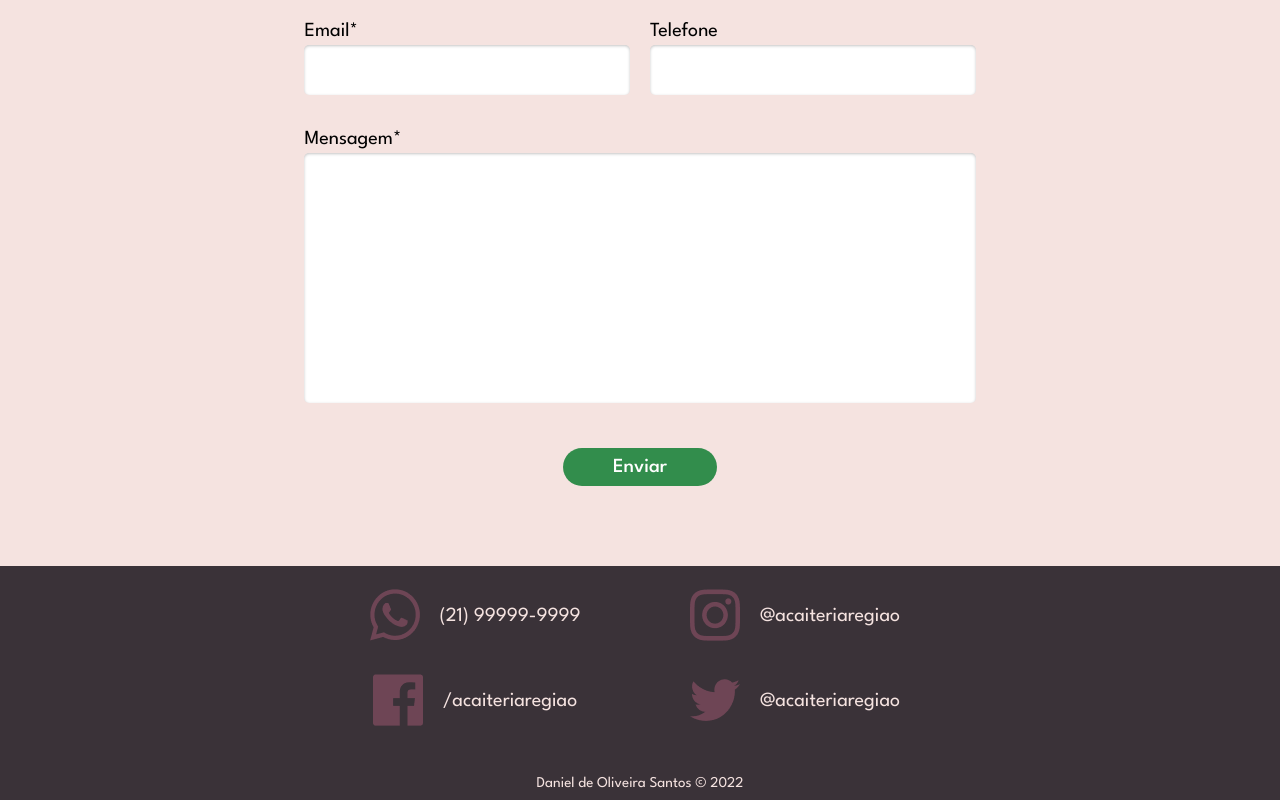
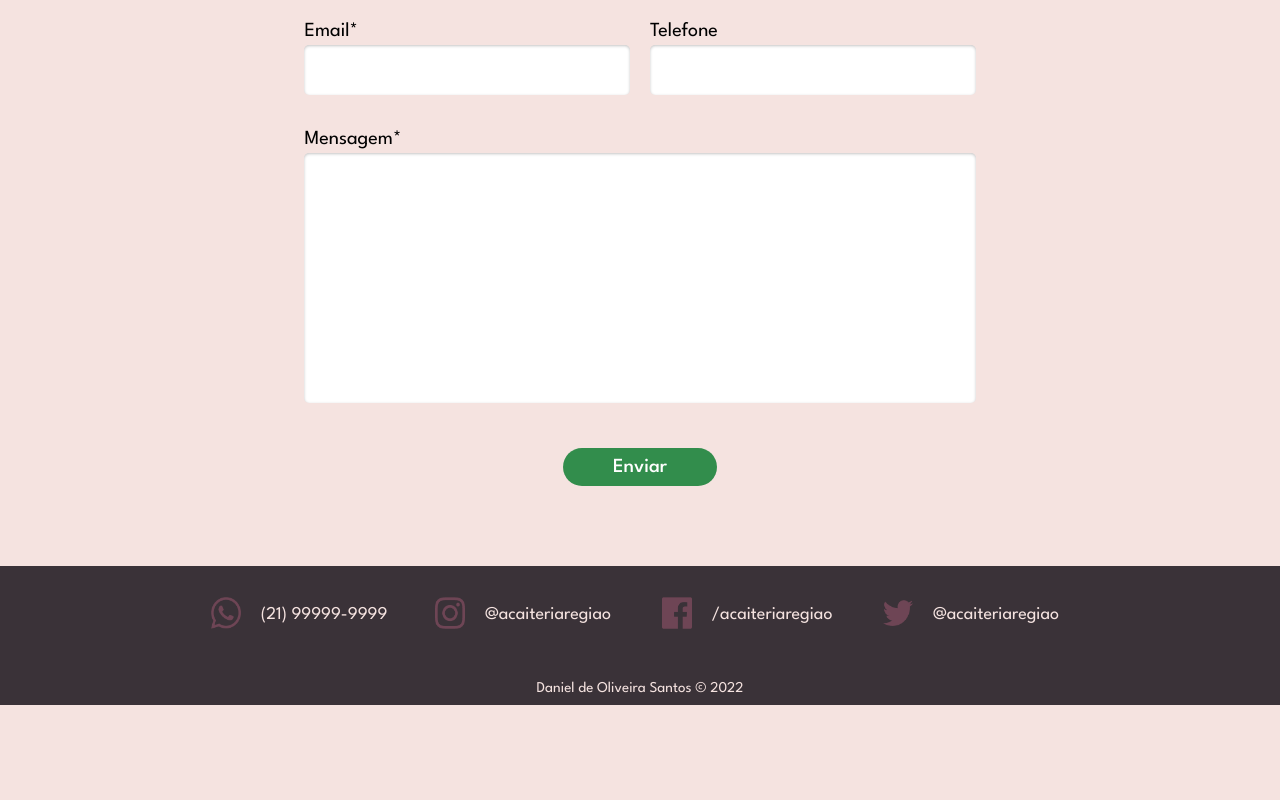
Before and after one commit to danideoliveira/acaiteria-regiao, a React (Vite) app: page /sobre in a window 1280 px wide. Shown: the part 779-1579 px from the top of the page. After the commit the page ends 1484 px from the top, so only its background shows below. Built offline with nearby package versions, Linux system fonts and the light colour scheme.

Commit message:
Update about footer

```diff
--- a/src/components/about/About.styled.js
+++ b/src/components/about/About.styled.js
@@ -57,7 +57,7 @@ export const DivLeft = styled.div`
 export const DivRight = styled.div`
   width: 100%;
   ${setFlexbox("center", "center", "row")};
-  background-color: ${ colors.darkPurple };
+  background-color: ${colors.darkPurple};
 
   .contact-container {
     display: grid;
@@ -91,6 +91,7 @@ export const FormContainer = styled.div`
 
 export const FormInfo = styled.form`
   width: 100%;
+
   fieldset {
     display: grid;
     grid-column-gap: 2rem;
--- a/src/components/contacts/Contacts.styled.js
+++ b/src/components/contacts/Contacts.styled.js
@@ -8,7 +8,7 @@ export const Container = styled.div`
   margin-bottom: 3rem;
 
   a img {
-    width: 50px;
+    width: 3rem;
     transition: 0.3s;
     cursor: pointer;
     margin-right: 1rem;
@@ -20,7 +20,7 @@ export const Container = styled.div`
 
   p {
     width: 100%;
-    color: ${ colors.cream };
+    font-size: 1.8rem;
   }
 
   div {
@@ -29,9 +29,9 @@ export const Container = styled.div`
   }
 
   @media (min-width: 320px) and (max-width: 900px) {
-    a img {
+    /* a img {
       width: 5rem;
-    }
+    } */
 
     div {
       width: 90%;
--- a/src/components/footer/Footer.styled.js
+++ b/src/components/footer/Footer.styled.js
@@ -9,15 +9,15 @@ export const Container = styled.footer`
   width: 100%;
   font-size: 1.5rem;
   position: absolute;
-  background-color: ${(props) => props.backgroundColor || `${ colors.cream }`};
+  background-color: ${(props) => props.backgroundColor || `${colors.cream}`};
   z-index: 0;
 
   p {
     padding: 1rem;
-    color: ${(props) => props.textColor || `${ colors.cream }`};
+    color: ${(props) => props.textColor || `${colors.darkPurple}`};
 
     a {
-      color: ${(props) => props.textColor || `${ colors.cream }`};
+      color: ${(props) => props.textColor || `${colors.darkPurple}`};
       transition: 0.3s;
 
       &:hover {
@@ -58,27 +58,23 @@ export const Shape = styled.div`
 `;
 
 export const ContactContainer = styled.div`
-  width: 100%;
+  width: 70%;
   ${setFlexbox("center", "center", "row")};
   background-color: ${(props) => props.backgroundColor};
+  margin: 0 auto;
 
   .box {
     display: grid;
-    grid-template-columns: repeat(2, 1fr);
-    grid-template-rows: repeat(2, 1fr);
+    grid-template-columns: repeat(4, 1fr);
     grid-column-gap: 0px;
     grid-row-gap: 0px;
-    width: 50%;
+    width: 100%;
     height: 50%;
     justify-items: center;
     margin-top: 3rem;
 
     @media (min-width: 320px) and (max-width: 999px) {
-      width: 70%;
-    }
-
-    @media (min-width: 320px) and (max-width: 480px) {
-      grid-template-columns: repeat(1, 1fr);
+      grid-template-columns: repeat(2, 1fr);
     }
   }
 `;
```
